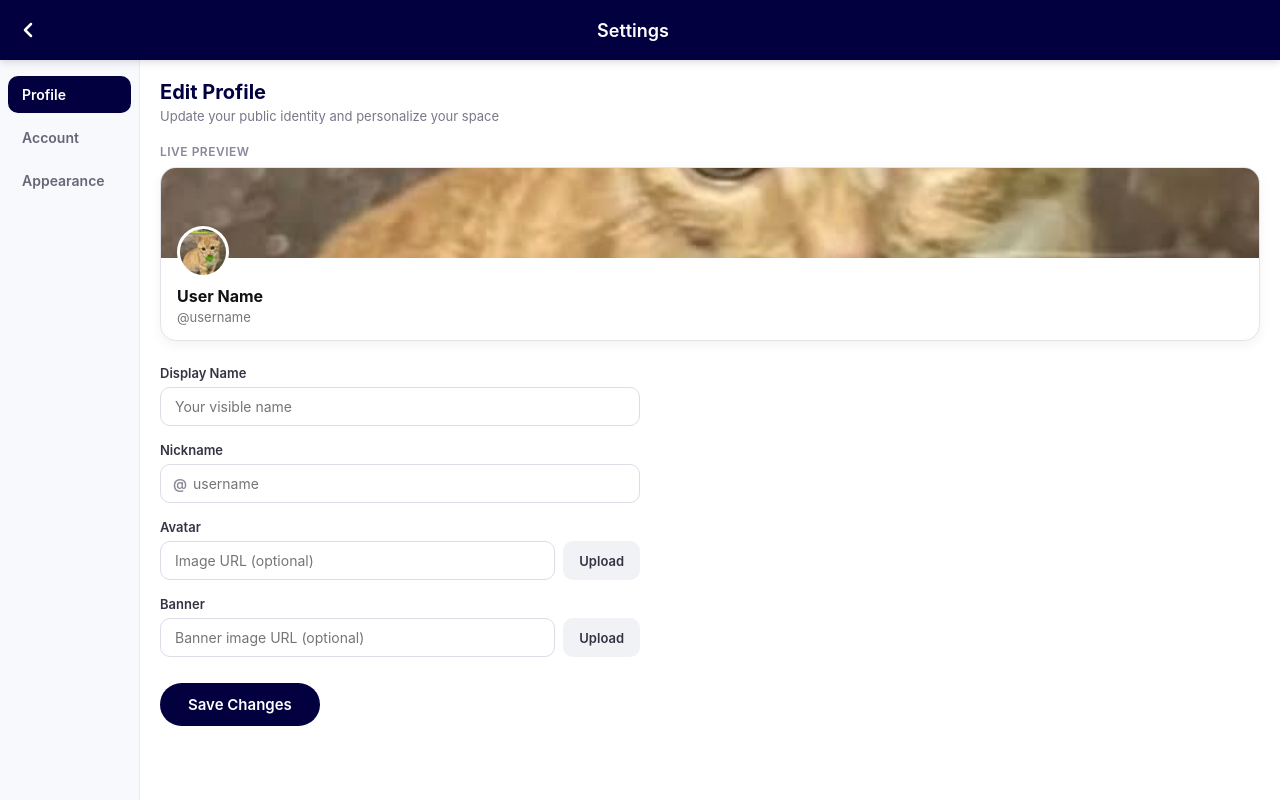
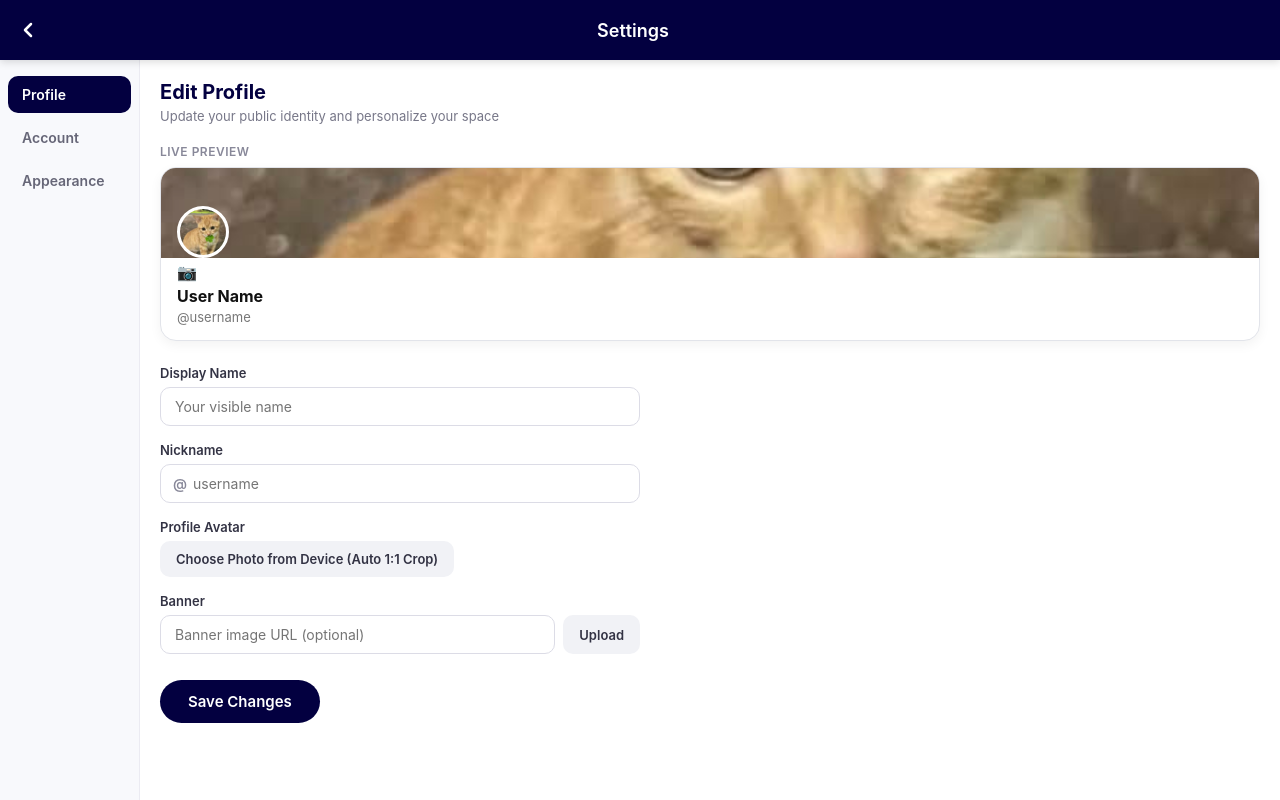
Before and after one commit to kayoosh2009/UnistreamApp, a plain HTML site: page settings.html in a window 1280 px wide. Drawn offline with Linux system fonts and the light colour scheme; no server answers.

Commit message:
1.0.5 (51)

```diff
--- a/settings.html
+++ b/settings.html
@@ -53,8 +53,9 @@
         <div class="profile-preview-card">
           <div class="preview-banner-box">
             <img id="previewBanner" src="icons/stock.png" alt="Banner preview" class="preview-banner">
-            <div class="preview-avatar-box">
+            <div class="preview-avatar-box clickable-avatar" id="avatarClickZone" title="Click to choose photo">
               <img id="previewAvatar" src="icons/stock.png" alt="Avatar preview" class="preview-avatar" referrerpolicy="no-referrer">
+              <div class="avatar-camera-badge">📷</div>
               <div id="avatarLoadingOverlay" class="avatar-loading-overlay hidden">
                 <div class="loading-ring"></div>
               </div>
@@ -83,11 +84,10 @@
         </div>
 
         <div class="form-group">
-          <label>Avatar</label>
+          <label>Profile Avatar</label>
           <div class="upload-row">
-            <input type="url" id="inputAvatarUrl" placeholder="Image URL (optional)">
-            <label class="file-picker-btn">
-              <span>Upload</span>
+            <label class="file-picker-btn full-width" for="fileAvatarInput">
+              <span>Choose Photo from Device (Auto 1:1 Crop)</span>
               <input type="file" id="fileAvatarInput" accept="image/*" hidden>
             </label>
           </div>
```
